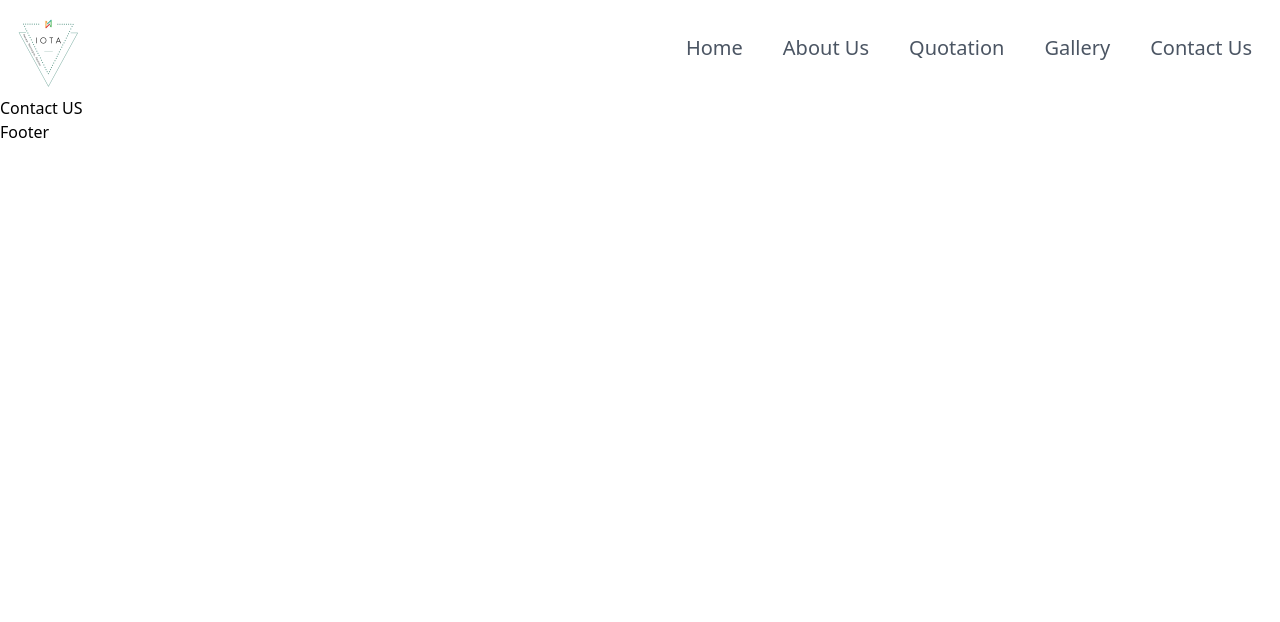
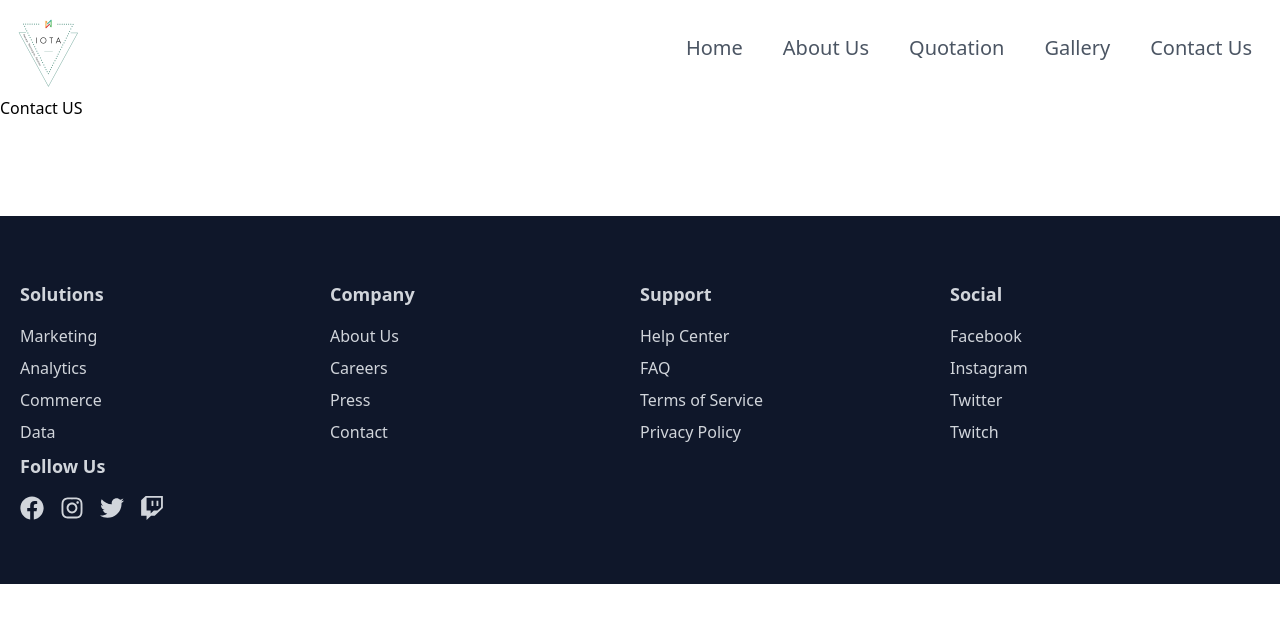
Before and after one commit to Jayanath-Nanayakkara/solarProject, a React (Vite) app: page /contact-us in a window 1280 px wide. Shown: the top 622 px of the page. Built offline with nearby package versions, Linux system fonts and the light colour scheme; the HTML template or start-up script is replaced by a standard one.

Commit message:
footer 1

```diff
--- a/src/components/Footer.jsx
+++ b/src/components/Footer.jsx
@@ -1,8 +1,87 @@
 import React from "react";
-import { faFacebook, FaInstaergram } from "react-icons/fa";
+import { FaFacebook, FaInstagram, FaTwitch, FaTwitter } from "react-icons/fa";
+
+const sections = [
+  {
+    title: "Solutions",
+    items: ["Marketing", "Analytics", "Commerce", "Data"],
+  },
+  {
+    title: "Company",
+    items: ["About Us", "Careers", "Press", "Contact"],
+  },
+  {
+    title: "Support",
+    items: ["Help Center", "FAQ", "Terms of Service", "Privacy Policy"],
+  },
+  {
+    title: "Social",
+    items: ["Facebook", "Instagram", "Twitter", "Twitch"],
+  },
+];
+
+const socialItems = [
+  {
+    name: "Facebook",
+    icon: FaFacebook,
+    link: "https://facebook.com/",
+  },
+  {
+    name: "Instagram",
+    icon: FaInstagram,
+    link: "https://instagram.com/",
+  },
+  {
+    name: "Twitter",
+    icon: FaTwitter,
+    link: "https://twitter.com/",
+  },
+  {
+    name: "Twitch",
+    icon: FaTwitch,
+    link: "https://twitch.tv/",
+  },
+];
 
 const Footer = () => {
-  return <div>Footer</div>;
+  return (
+    <footer className="w-full mt-24 bg-slate-900 text-gray-300 py-8 px-4">
+      <div className="max-w-[1240px] mx-auto grid grid-cols-2 md:grid-cols-4 border-gray-600 py-8">
+        {sections.map((section, index) => (
+          <div key={index}>
+            <h6 className="font-bold text-lg mb-4">{section.title}</h6>
+            <ul>
+              {section.items.map((item, idx) => (
+                <li key={idx} className="mb-2">
+                  {item}
+                </li>
+              ))}
+            </ul>
+          </div>
+        ))}
+        <div>
+          <h6 className="font-bold text-lg mb-4">Follow Us</h6>
+          <ul className="flex space-x-4">
+            {socialItems.map((social, index) => {
+              const Icon = social.icon;
+              return (
+                <li key={index}>
+                  <a
+                    href={social.link}
+                    target="_blank"
+                    rel="noopener noreferrer"
+                    aria-label={social.name}
+                  >
+                    <Icon className="text-gray-300 hover:text-gray-100 text-2xl" />
+                  </a>
+                </li>
+              );
+            })}
+          </ul>
+        </div>
+      </div>
+    </footer>
+  );
 };
 
 export default Footer;
```
